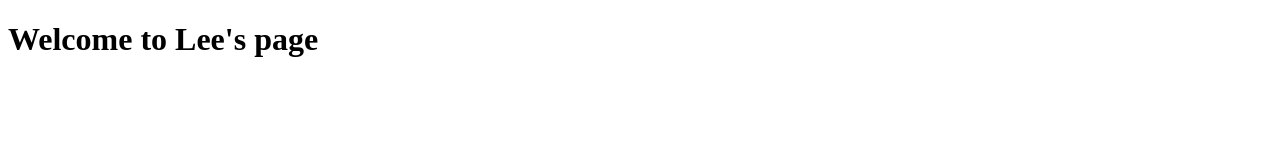
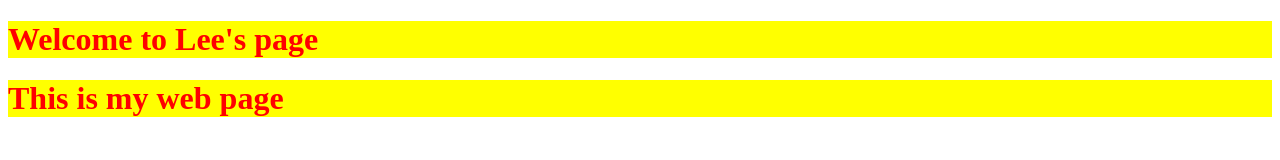
Before and after one commit to staroun/home, a plain HTML site: page index.html in a window 1280 px wide. Drawn offline with Linux system fonts and the light colour scheme.

Commit message:
create index.html

```diff
--- a/index.html
+++ b/index.html
@@ -2,8 +2,10 @@
 <html>
 <head>
     <title>Welcome to My Website</title>
+	<link rel="stylesheet" href="style.css"/>
 </head>
 <body>
     <h1>Welcome to Lee's page</h1>
+    <h1>This is my web page</h1>
 </body>
 </html>
```
